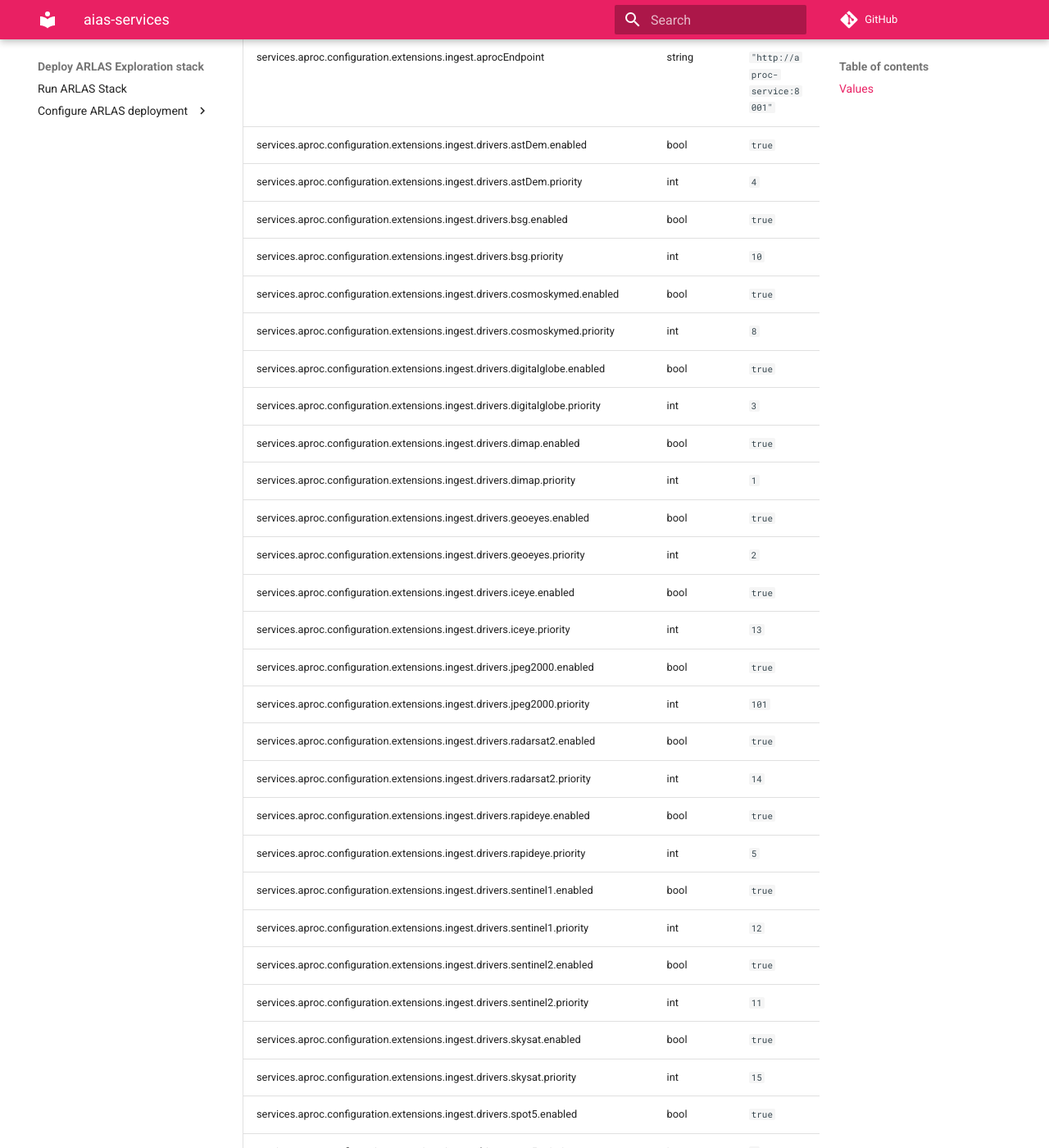
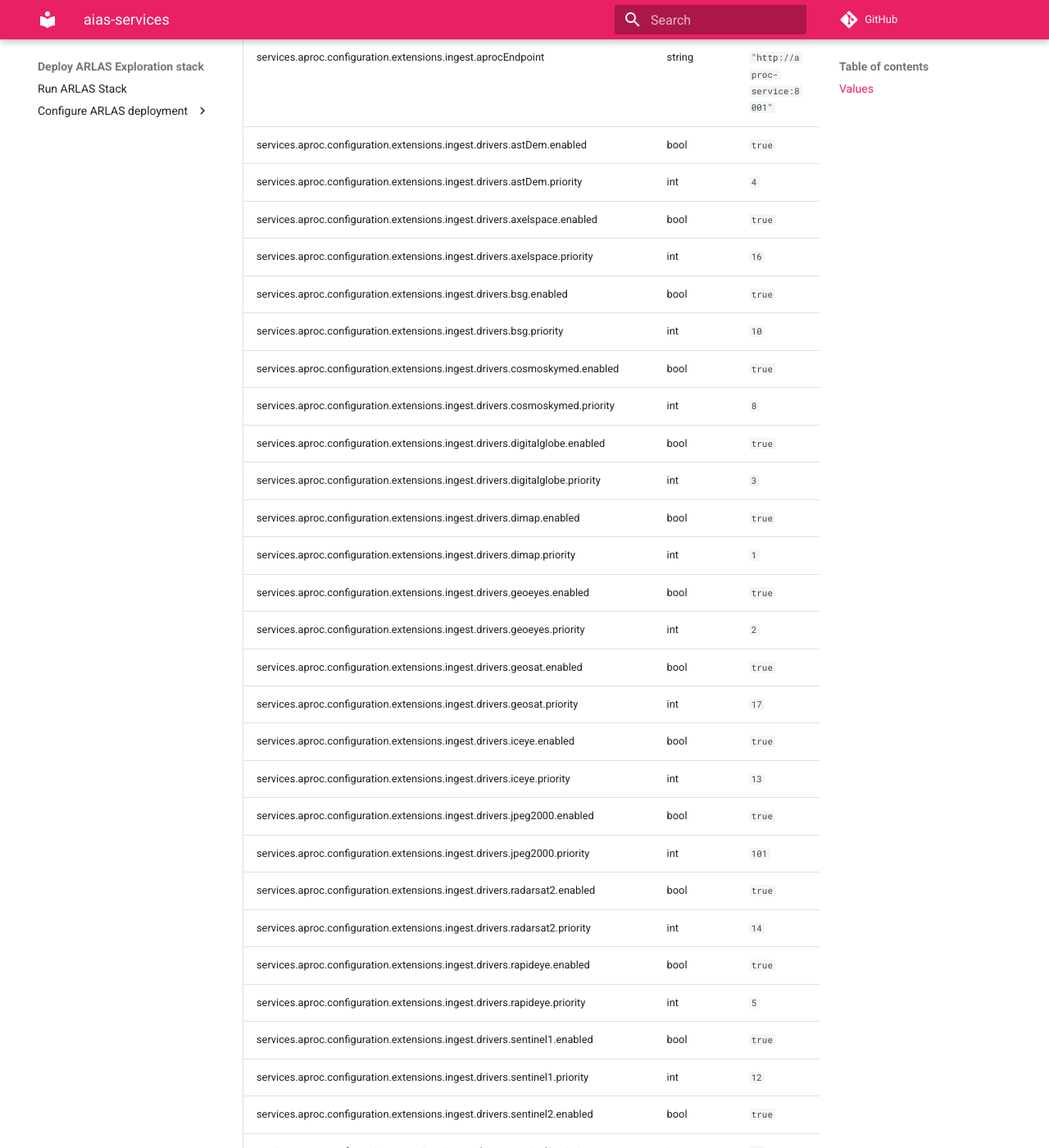
Before and after one commit to gisaia/ARLAS-Exploration-stack, an MkDocs documentation site: the page built from docs/docs/helm/aias-services/README.md, in a window 1280 px wide and 1400 px high, scrolled down 21826 px. Shown: the whole window at 82% size. Built offline with MkDocs 1.6.1 and Material for MkDocs 9.7.7, drawn with Linux system fonts in a browser that asks for light colours; comment, search, counter and statistics services are not loaded.

Commit message:
Update docker compose services documentation

```diff
--- a/docs/docs/helm/aias-services/README.md
+++ b/docs/docs/helm/aias-services/README.md
@@ -132,6 +132,8 @@ A Helm Chart to deploy ARLAS AIAS Services
 | services.aproc.configuration.extensions.ingest.aprocEndpoint | string | `"http://aproc-service:8001"` | APROC endpoint URL accessed by the ingest extension |
 | services.aproc.configuration.extensions.ingest.drivers.astDem.enabled | bool | `true` |  |
 | services.aproc.configuration.extensions.ingest.drivers.astDem.priority | int | `4` |  |
+| services.aproc.configuration.extensions.ingest.drivers.axelspace.enabled | bool | `true` |  |
+| services.aproc.configuration.extensions.ingest.drivers.axelspace.priority | int | `16` |  |
 | services.aproc.configuration.extensions.ingest.drivers.bsg.enabled | bool | `true` |  |
 | services.aproc.configuration.extensions.ingest.drivers.bsg.priority | int | `10` |  |
 | services.aproc.configuration.extensions.ingest.drivers.cosmoskymed.enabled | bool | `true` |  |
@@ -142,6 +144,8 @@ A Helm Chart to deploy ARLAS AIAS Services
 | services.aproc.configuration.extensions.ingest.drivers.dimap.priority | int | `1` |  |
 | services.aproc.configuration.extensions.ingest.drivers.geoeyes.enabled | bool | `true` |  |
 | services.aproc.configuration.extensions.ingest.drivers.geoeyes.priority | int | `2` |  |
+| services.aproc.configuration.extensions.ingest.drivers.geosat.enabled | bool | `true` |  |
+| services.aproc.configuration.extensions.ingest.drivers.geosat.priority | int | `17` |  |
 | services.aproc.configuration.extensions.ingest.drivers.iceye.enabled | bool | `true` |  |
 | services.aproc.configuration.extensions.ingest.drivers.iceye.priority | int | `13` |  |
 | services.aproc.configuration.extensions.ingest.drivers.jpeg2000.enabled | bool | `true` |  |
```
Also changed, not shown: docs/docs/dc_services/docker_compose_services_aias.md (+1 -1 lines), docs/docs/dc_services/docker_compose_services_aiaskc.md (+1 -1 lines), docs/docs/version.md (+1 -1 lines).
